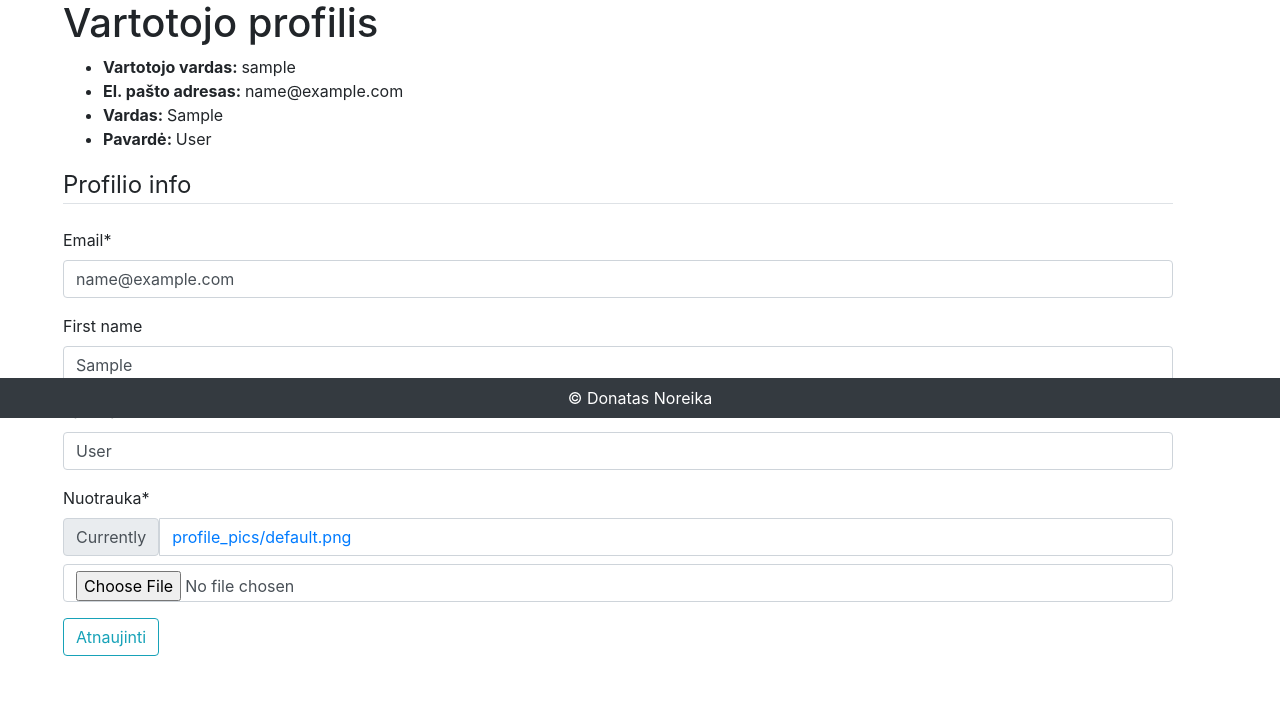
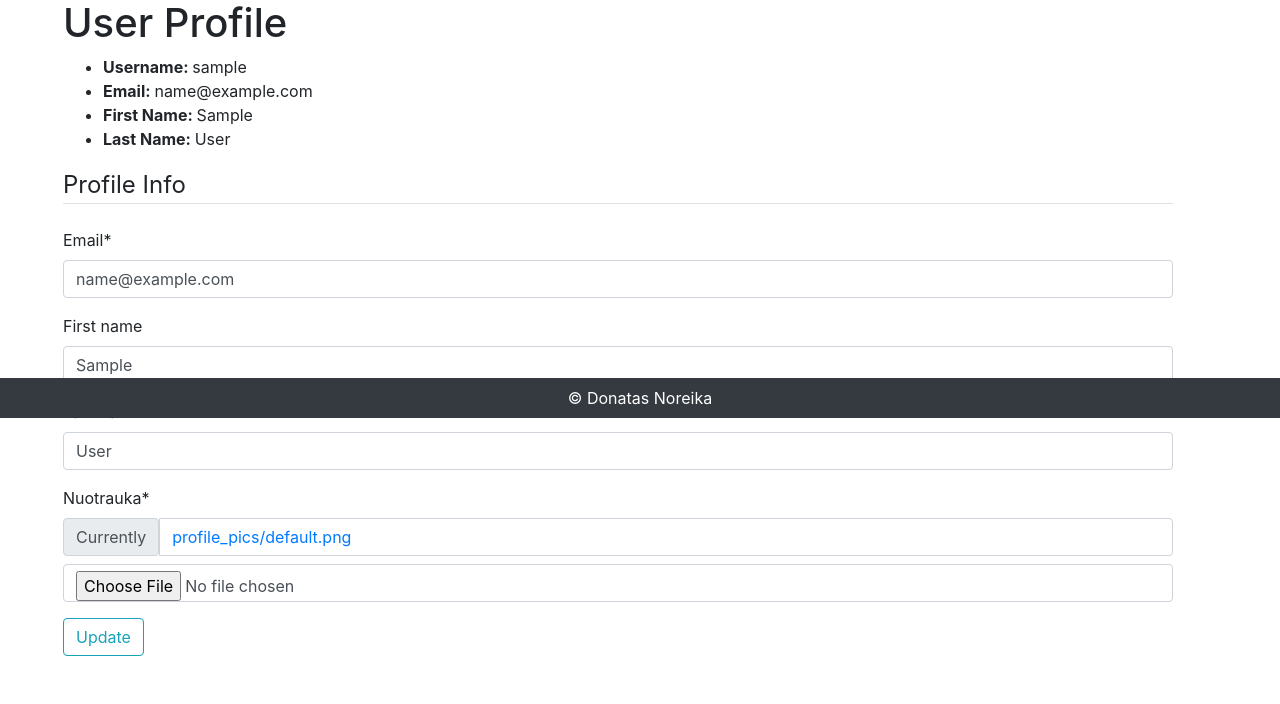
Before and after one commit to DonatasNoreika/myblog202410, a Django app: page /profile/ in a window 1280 px wide. Shown: the part 382-1086 px from the top of the page. Run offline with Django 5.2, Linux system fonts and the light colour scheme; the visitor is signed in with stand-in values (Sample User, id 1); some libraries are stand-ins or nearby versions.

Commit message:
+ padaryti profile.html vertimai į LT

```diff
--- a/mysite/myblog/templates/profile.html
+++ b/mysite/myblog/templates/profile.html
@@ -1,26 +1,26 @@
 {% extends 'base.html' %}
-
-{% block "title" %}Vartotojo profilis{% endblock %}
+{% load i18n %}
+{% block "title" %}{% trans "User Profile" %}{% endblock %}
 
 {% block "content" %}
 <img class="rounded-circle account-img" style="width:300px" src="{{ user.profile.photo.url }}">
-<h1>Vartotojo profilis</h1>
+<h1>{% trans "User Profile" %}</h1>
 <ul>
-    <li><strong>Vartotojo vardas: </strong>{{ user.username }}</li>
-    <li><strong>El. pašto adresas: </strong>{{ user.email }}</li>
-    <li><strong>Vardas: </strong>{{ user.first_name }}</li>
-    <li><strong>Pavardė: </strong>{{ user.last_name }}</li>
+    <li><strong>{% trans "Username" %}: </strong>{{ user.username }}</li>
+    <li><strong>{% trans "Email" %}: </strong>{{ user.email }}</li>
+    <li><strong>{% trans "First Name" %}: </strong>{{ user.first_name }}</li>
+    <li><strong>{% trans "Last Name" %}: </strong>{{ user.last_name }}</li>
 </ul>
 <form method="POST" enctype="multipart/form-data">
     {% load crispy_forms_tags %}
     {% csrf_token %}
     <fieldset>
-        <legend class="border-bottom mb-4">Profilio info</legend>
+        <legend class="border-bottom mb-4">{% trans "Profile Info" %}</legend>
         {{ u_form | crispy }}
         {{ p_form | crispy }}
     </fieldset>
     <div class="form-group">
-        <button class="btn btn-outline-info" type="submit">Atnaujinti</button>
+        <button class="btn btn-outline-info" type="submit">{% trans "Update" %}</button>
     </div>
 </form>
 {% endblock %}
```
Also changed, not shown: mysite/myblog/locale/lt/LC_MESSAGES/django.po, 1 other file.
